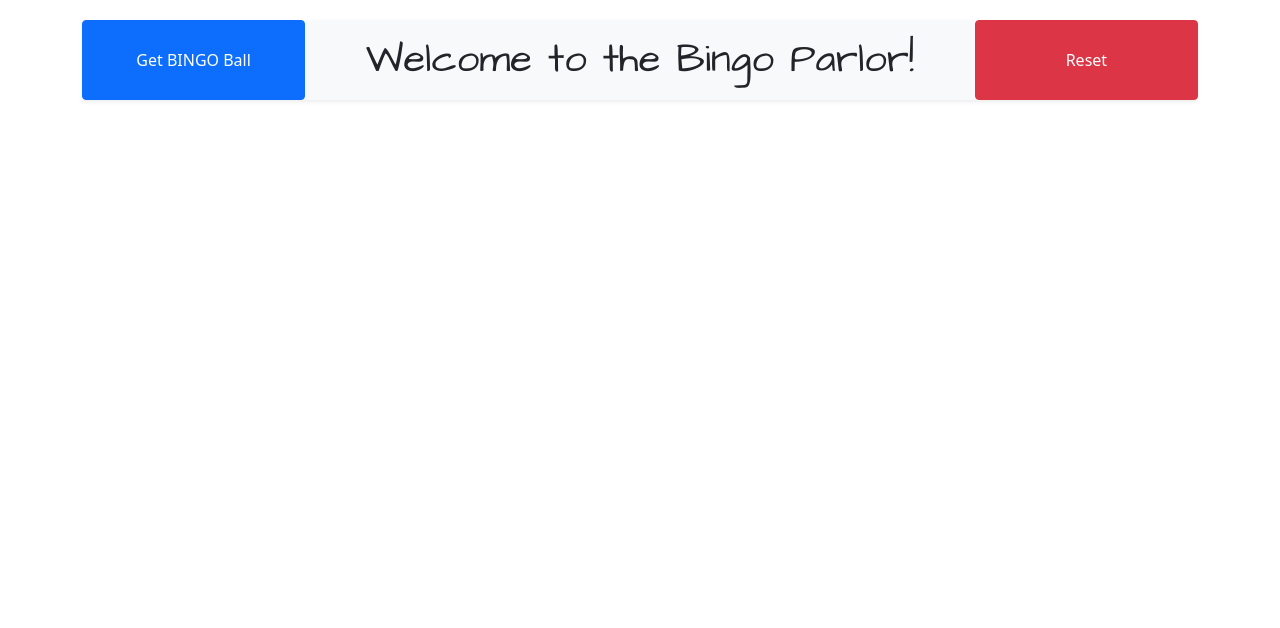
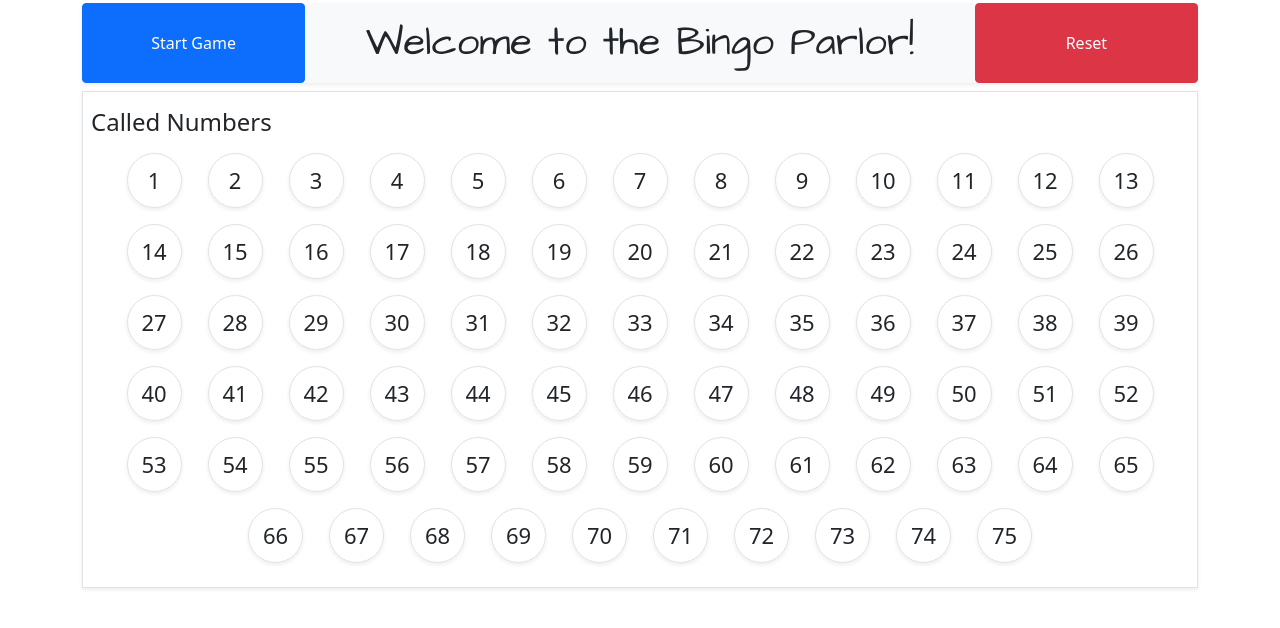
Before and after one commit to cooldev23/bingo_caller, a PHP site: page / in a window 1280 px wide. Shown: the top 628 px of the page. Run offline with PHP 8.4, Linux system fonts and the light colour scheme.

Commit message:
Refactor

```diff
--- a/app.css
+++ b/app.css
@@ -1,5 +1,5 @@
 body {
-    padding: 20px;
+    padding: 3px 20px 20px;
 }
 
 header {
@@ -13,16 +13,20 @@ header h1 {
 }
 
 .large-font {
-    font-size: 150px;
+    font-size: 130px;
     font-family: 'Abril Fatface', serif;
+    font-weight: bold;
 }
 
 .box {
-    height: 90px;
-    width: 90px;
+    height: 55px;
+    width: 55px;
     padding: 8px;
     margin: 8px 13px;
-    font-size: 30px;
-    background-color: lightgreen;
+    font-size: 22px;
     border-radius: 50%;
 }
+
+.picked {
+    background-color: lightgreen;
+}
--- a/index.php
+++ b/index.php
@@ -48,20 +48,20 @@
     <div id="app">
         <div class="container">
             <header class="bg-light shadow-sm">
-                <button class="btn btn-primary" @click="makePick" @keyup.enter="makePick">Get BINGO Ball</button>
+                <button class="btn btn-primary" @click="makePick" @keyup.enter="makePick">{{ getBallButtonText }}</button>
                 <h1 class="mb-0 p-3 text-center">Welcome to the Bingo Parlor!</h1>
                 <button class="btn btn-danger" @click="populateGame">Reset</button>
             </header>
-            <div class="mt-3 mb-2 alert alert-danger text-center shadow-sm" role="alert" v-if="error">
+            <div class="mt-2 mb-1 alert alert-danger text-center shadow-sm" role="alert" v-if="error">
                 {{ error }}
             </div>
-            <h5 class="mt-3 text-center" v-if="calledNumber">Current Number</h5>
+            <h5 class="mt-1 mb-0 text-center" v-if="calledNumber">Current Number</h5>
             <h2 class="text-success text-center large-font">{{ calledNumber }}</h2>
-            <div class="border px-2 py-3 shadow-sm" v-if="numbersCalled.length">
-                <h4>Called Numbers</h4>
-                <div class="d-flex flex-wrap align-items-center">
-                    <div class="box d-flex justify-content-center align-items-center shadow-sm" v-for="(item, index) in numbersCalled" :key="index">
-                        {{ item }}
+            <div class="border px-2 py-3 shadow-sm">
+                <h4 class="ml-5">Called Numbers</h4>
+                <div class="d-flex flex-wrap justify-content-center align-items-center">
+                    <div class="box border d-flex justify-content-center align-items-center shadow-sm" v-for="(item, index) in allNumbers" :key="index" :class="{'picked': item.isPicked}">
+                        {{ item.i }}
                     </div>
                 </div>
             </div>
--- a/main.js
+++ b/main.js
@@ -2,6 +2,7 @@ const vm = new Vue({
   'el': '#app',
   'data': {
     error: '',
+    getBallButtonText: 'Start Game',
     calledNumber: '',
     letters: [
       "B","I","N","G","O"
@@ -11,6 +12,7 @@ const vm = new Vue({
     N: [],
     G: [],
     O: [],
+    allNumbers: [],
     numbersCalled: [],
   },
   methods: {
@@ -34,6 +36,10 @@ const vm = new Vue({
       this.calledNumber = letter + number;
       this.numbersCalled.push(this.calledNumber);
       this.error = '';
+      this.allNumbers[number-1].isPicked = true;
+      if (this.numbersCalled.length) {
+        this.getBallButtonText = 'Get BINGO Ball'
+      }
     },
     populateGame() {
       this.letters = ["B", "I", "N", "G", "O"];
@@ -48,9 +54,18 @@ const vm = new Vue({
       this.error = '';
       this.numbersCalled = [];
       this.calledNumber = '';
+      this.allNumbers.forEach(function(item,index) {
+        item.isPicked = false;
+      })
+    },
+    populateAllNumbers() {
+      for (let i = 1; i <= 75; i++) {
+        this.allNumbers.push({i: i, isPicked: false});
+      }
     }
   },
   created() {
+    this.populateAllNumbers();
     this.populateGame();
   }
 });
```
